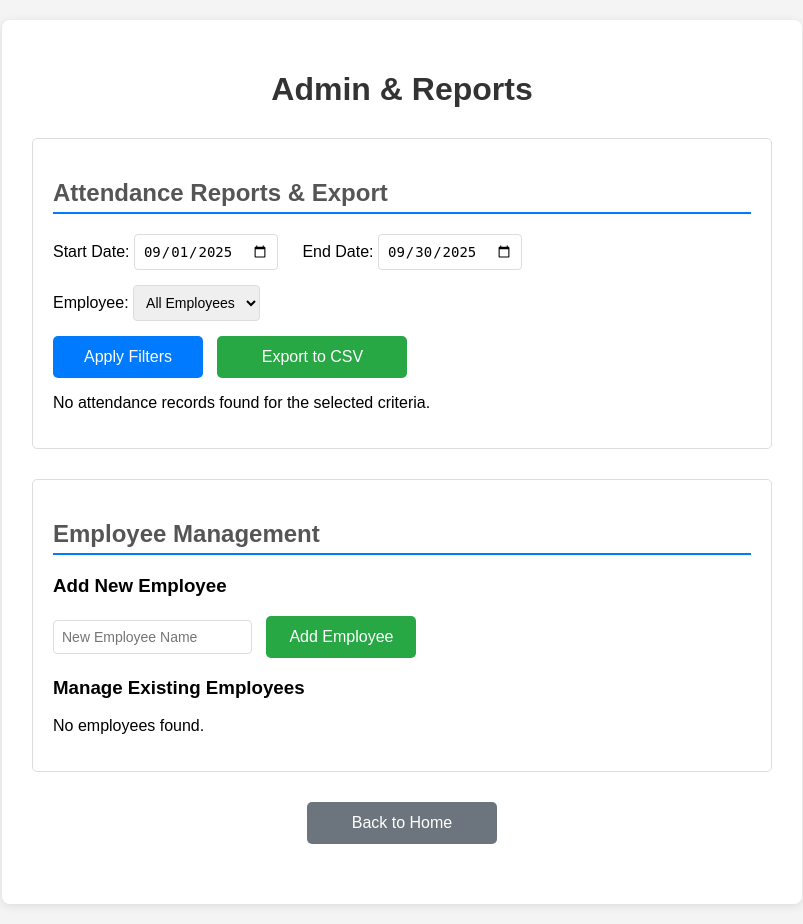
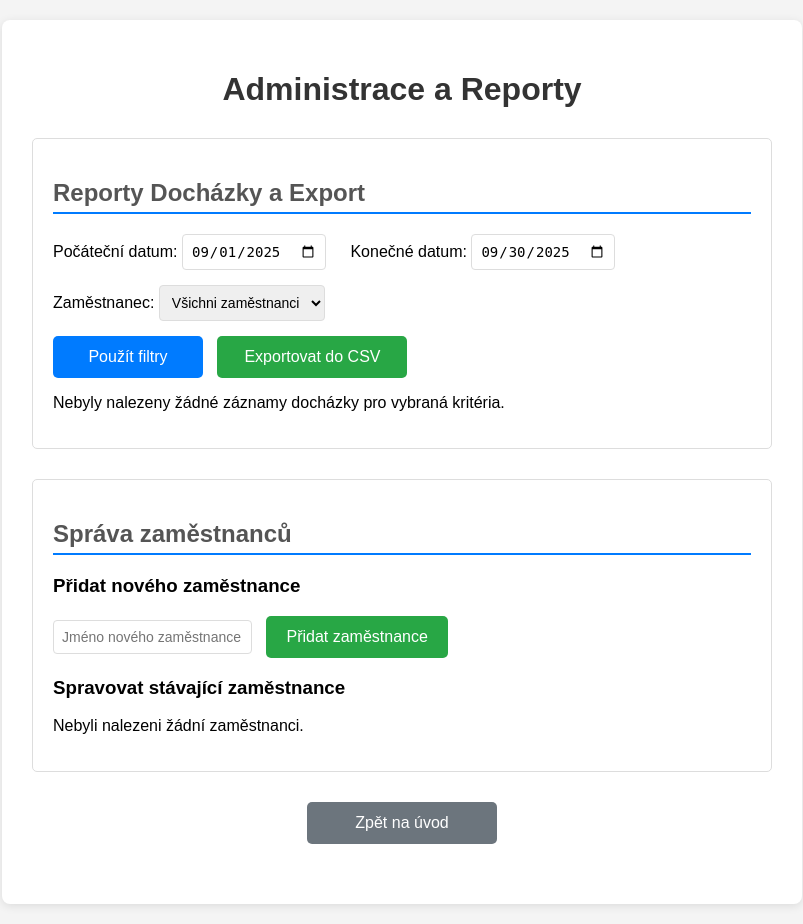
Before and after one commit to alacham/dochazka, a Flask app: page /admin in a window 1280 px wide. Shown: the whole page, without its empty margins (238-1041 px from the left). Run offline with Flask 3, Linux system fonts and the light colour scheme; data that the repository does not hold is empty.

Commit message:
translation

```diff
--- a/app.py
+++ b/app.py
@@ -70,7 +70,7 @@ def init_db():
         with app.open_resource('schema.sql', mode='r') as f:
             db.cursor().executescript(f.read())
         db.commit()
-    print("Initialized the database.")
+    print("Databáze byla inicializována.")
 
 # --- Routes ---
 
@@ -229,9 +229,9 @@ def add_employee():
             (employee_name,)
         )
         db.commit()
-        message = f"Employee '{employee_name}' added successfully!"
+        message = f"Zaměstnanec '{employee_name}' byl úspěšně přidán!"
     except sqlite3.IntegrityError:
-        message = f"Employee '{employee_name}' already exists!"
+        message = f"Zaměstnanec '{employee_name}' již existuje!"
 
     # Redirect back to admin with message
     return redirect(url_for('admin_page') + f'?message={message}')
@@ -247,10 +247,10 @@ def toggle_employee(employee_id):
 
     if action == 'disable':
         new_status = 0
-        status_text = 'disabled'
+        status_text = 'deaktivován'
     elif action == 'enable':
         new_status = 1
-        status_text = 'enabled'
+        status_text = 'aktivován'
     else:
         return redirect(url_for('admin_page'))
 
@@ -263,9 +263,9 @@ def toggle_employee(employee_id):
             (new_status, employee_id)
         )
         db.commit()
-        message = f"Employee '{employee['name']}' {status_text} successfully!"
+        message = f"Zaměstnanec '{employee['name']}' byl úspěšně {status_text}!"
     else:
-        message = "Employee not found!"
+        message = "Zaměstnanec nebyl nalezen!"
 
     return redirect(url_for('admin_page') + f'?message={message}')
 
@@ -306,16 +306,17 @@ def export_csv():
     writer = csv.writer(output)
 
     # Write header
-    writer.writerow(['Employee Name', 'Status (Enter/Leave)', 'Date', 'Time'])
+    writer.writerow(['Jméno zaměstnance', 'Stav (Příchod/Odchod)', 'Datum', 'Čas'])
 
     # Write data
     for record in records:
-        writer.writerow([record['employee_name'], record['status'], record['date'], record['time']])
+        status_czech = 'Příchod' if record['status'] == 'Enter' else 'Odchod'
+        writer.writerow([record['employee_name'], status_czech, record['date'], record['time']])
 
     # Create response
     response = make_response(output.getvalue())
     response.headers['Content-Type'] = 'text/csv'
-    response.headers['Content-Disposition'] = f'attachment; filename=attendance_report_{start_date}_to_{end_date}.csv'
+    response.headers['Content-Disposition'] = f'attachment; filename=dochazka_report_{start_date}_do_{end_date}.csv'
 
     return response
 
--- a/templates/admin.html
+++ b/templates/admin.html
@@ -1,9 +1,9 @@
 {% extends "base.html" %}
 
-{% block title %}Admin & Reports - Attendance System{% endblock %}
+{% block title %}Administrace a Reporty - Systém Docházky{% endblock %}
 
 {% block content %}
-<h1>Admin & Reports</h1>
+<h1>Administrace a Reporty</h1>
 
 {% if message %}
     <div class="confirmation">
@@ -13,20 +13,20 @@
 
 <!-- Attendance Reports Section -->
 <div class="admin-section">
-    <h2>Attendance Reports & Export</h2>
+    <h2>Reporty Docházky a Export</h2>
 
     <form method="GET" action="{{ url_for('admin_page') }}">
         <div class="form-group">
-            <label>Start Date: </label>
+            <label>Počáteční datum: </label>
             <input type="date" name="start_date" value="{{ start_date }}">
-            <label style="margin-left: 20px;">End Date: </label>
+            <label style="margin-left: 20px;">Konečné datum: </label>
             <input type="date" name="end_date" value="{{ end_date }}">
         </div>
 
         <div class="form-group">
-            <label>Employee: </label>
+            <label>Zaměstnanec: </label>
             <select name="employee_filter">
-                <option value="">All Employees</option>
+                <option value="">Všichni zaměstnanci</option>
                 {% for emp in all_employees %}
                     <option value="{{ emp.name }}" {% if emp.name == employee_filter %}selected{% endif %}>
                         {{ emp.name }}
@@ -35,26 +35,26 @@
             </select>
         </div>
 
-        <button type="submit" class="btn">Apply Filters</button>
+        <button type="submit" class="btn">Použít filtry</button>
         <a href="{{ url_for('export_csv', start_date=start_date, end_date=end_date, employee_filter=employee_filter) }}"
-           class="btn btn-success" style="margin-left: 10px;">Export to CSV</a>
+           class="btn btn-success" style="margin-left: 10px;">Exportovat do CSV</a>
     </form>
 
     {% if attendance_records %}
         <table>
             <thead>
                 <tr>
-                    <th>Employee Name</th>
-                    <th>Status</th>
-                    <th>Date</th>
-                    <th>Time</th>
+                    <th>Jméno zaměstnance</th>
+                    <th>Stav</th>
+                    <th>Datum</th>
+                    <th>Čas</th>
                 </tr>
             </thead>
             <tbody>
                 {% for record in attendance_records %}
                 <tr>
                     <td>{{ record.employee_name }}</td>
-                    <td>{{ record.status }}</td>
+                    <td>{% if record.status == "Enter" %}Příchod{% else %}Odchod{% endif %}</td>
                     <td>{{ record.date }}</td>
                     <td>{{ record.time }}</td>
                 </tr>
@@ -62,30 +62,30 @@
             </tbody>
         </table>
     {% else %}
-        <p>No attendance records found for the selected criteria.</p>
+        <p>Nebyly nalezeny žádné záznamy docházky pro vybraná kritéria.</p>
     {% endif %}
 </div>
 
 <!-- Employee Management Section -->
 <div class="admin-section">
-    <h2>Employee Management</h2>
+    <h2>Správa zaměstnanců</h2>
 
-    <h3>Add New Employee</h3>
+    <h3>Přidat nového zaměstnance</h3>
     <form method="POST" action="{{ url_for('add_employee') }}">
         <div class="form-group">
-            <input type="text" name="employee_name" placeholder="New Employee Name" required>
-            <button type="submit" class="btn btn-success" style="margin-left: 10px;">Add Employee</button>
+            <input type="text" name="employee_name" placeholder="Jméno nového zaměstnance" required>
+            <button type="submit" class="btn btn-success" style="margin-left: 10px;">Přidat zaměstnance</button>
         </div>
     </form>
 
-    <h3>Manage Existing Employees</h3>
+    <h3>Spravovat stávající zaměstnance</h3>
     {% if all_employees %}
         <table>
             <thead>
                 <tr>
-                    <th>Employee Name</th>
-                    <th>Status</th>
-                    <th>Action</th>
+                    <th>Jméno zaměstnance</th>
+                    <th>Stav</th>
+                    <th>Akce</th>
                 </tr>
             </thead>
             <tbody>
@@ -94,21 +94,21 @@
                     <td>{{ employee.name }}</td>
                     <td>
                         {% if employee.is_active %}
-                            <span style="color: green;">Active</span>
+                            <span style="color: green;">Aktivní</span>
                         {% else %}
-                            <span style="color: red;">Disabled</span>
+                            <span style="color: red;">Neaktivní</span>
                         {% endif %}
                     </td>
                     <td>
                         {% if employee.is_active %}
                             <form method="POST" action="{{ url_for('toggle_employee', employee_id=employee.id) }}" style="display: inline;">
                                 <input type="hidden" name="action" value="disable">
-                                <button type="submit" class="btn btn-danger">Disable</button>
+                                <button type="submit" class="btn btn-danger">Deaktivovat</button>
                             </form>
                         {% else %}
                             <form method="POST" action="{{ url_for('toggle_employee', employee_id=employee.id) }}" style="display: inline;">
                                 <input type="hidden" name="action" value="enable">
-                                <button type="submit" class="btn btn-success">Enable</button>
+                                <button type="submit" class="btn btn-success">Aktivovat</button>
                             </form>
                         {% endif %}
                     </td>
@@ -117,11 +117,11 @@
             </tbody>
         </table>
     {% else %}
-        <p>No employees found.</p>
+        <p>Nebyli nalezeni žádní zaměstnanci.</p>
     {% endif %}
 </div>
 
 <div class="navigation">
-    <a href="{{ url_for('home') }}" class="btn btn-secondary">Back to Home</a>
+    <a href="{{ url_for('home') }}" class="btn btn-secondary">Zpět na úvod</a>
 </div>
 {% endblock %}
--- a/templates/base.html
+++ b/templates/base.html
@@ -3,7 +3,7 @@
 <head>
     <meta charset="UTF-8">
     <meta name="viewport" content="width=device-width, initial-scale=1.0">
-    <title>{% block title %}Attendance System{% endblock %}</title>
+    <title>{% block title %}Systém Docházky{% endblock %}</title>
     <style>
         body {
             font-family: Arial, sans-serif;
```
Also changed, not shown: templates/action.html (+6 -6 lines), templates/home.html (+8 -6 lines).
